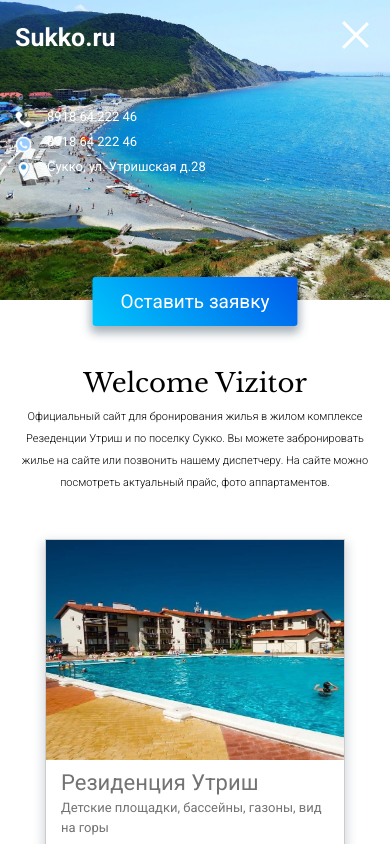
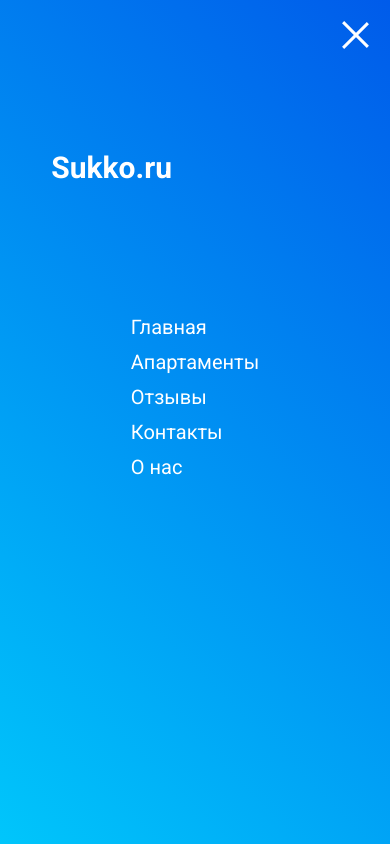
Before and after one commit to DaniilM29/lending, a plain HTML site: page index.html in a window 390 px wide. Both pictures are taken after a click on the button 355 px from the left and 35 px from the top of the page. Shown: the top 844 px of the page. Drawn offline with nearby package versions, Linux system fonts and the light colour scheme.

Commit message:
Add files via upload

```diff
--- a/app.js
+++ b/app.js
@@ -41,19 +41,14 @@ $(document).ready(function(){
 
 
 
-const btn = document.querySelector(".btn-mobile");
-const menuCentr = document.querySelector('.menu-mobile');
-const menuLink = document.querySelectorAll('.menu-link');
+const buttons = document.querySelectorAll('.btn-mobile');
+const nav = document.querySelector('.nav');
+const formClose = document.querySelectorAll('.close');
 
-btn.onclick = () =>{
-    btn.classList.toggle('btn-active');
-    menuCentr.classList.toggle('menu-mobile-active');
-    menu.classList.toggle('nav-active');
-};
+buttons.forEach(button => button.addEventListener("click", function() {
+    nav.classList.toggle('active');
+}));
 
-menuLink.forEach(function(item){
-    item.addEventListener('click', function(){
-        menuCentr.classList.toggle('menu-mobile-active');
-        menu.classList.toggle('nav-active');
-    })
-})
+formClose.forEach(closeForm  => closeForm.addEventListener("click", function() {
+    nav.classList.remove('active');
+}));
--- a/css/style.css
+++ b/css/style.css
@@ -28,7 +28,6 @@ body{
 	background: url(../img/bg.jpg);
 	background-repeat: no-repeat;
 	background-size: cover;
-	background-position: center;
 	height: 500px;
 	position: relative;
 	text-align: center;
@@ -452,7 +451,7 @@ body{
 
 
 
-
+/*mobile menu*/
 
 
 .btn-mobile{
@@ -478,53 +477,70 @@ body{
 .btn-lines:first-child{
 	margin-top: 0;
 }
-.btn-active .btn-lines:nth-child(2){
+.active .btn-lines:nth-child(2){
 	display: none;
 }
-.btn-active .btn-lines:nth-child(1){
+.active .btn-lines:nth-child(1){
 	transform: rotate(-45deg);
 	margin: 0 0 -11px 0;
 }
-.btn-active .btn-lines:nth-child(3){
+.active .btn-lines:nth-child(3){
 	transform: rotate(45deg);
 }
 
 
-.nav{
-	transition: 0.3s all;
-	position: fixed;;
-	background: rgba(0, 0, 0, 0.8);
+.bg-menu{
+	transition: 0.3s;
+	opacity: 0;
+	visibility: hidden;
+	position: fixed;
+	background: linear-gradient(45deg, #00c6fb, #005bea);
+	top: 0;
+	bottom: 0;
+	right: 0;
+	left: 0;
+	z-index: 1;
 }
-.nav-active{
-	top: 0;
-	left:0;
-	right: 0;
-	bottom: 0;
+.active .bg-menu{
+	opacity: 1;
+	visibility: visible;
+}
+.btn-mobile{
+	z-index: 2;
+	display: none;
 }
 .menu-mobile{
-	display: none;
-	align-items: center;
-	flex-direction: column;
+	z-index: 3;
 	position: fixed;
 	left: 50%;
-	top: -50%;
-	transform: translate(-50%, -50%);
-	transition: 0.3s all;
+	top:-50%;
+	transform: translate(-50%, -60%);
+	transition: 0.3s;
+	text-align: left;
 }
-.menu-mobile-active{
-	top: 50%;
-	position: relative;
+.active .menu-mobile{
+	top:50%;
 }
-.menu-list{
-	padding: 15px;
-	cursor: pointer;
+.mobile-menu-list{
+	z-index: 4;
+	margin-bottom: 15px;
 }
-.menu-list:hover {
-	border-bottom: 1px solid #fff;
-	border-top: 1px solid #fff;
+.menu-link{
+	z-index: 5;
+	color: #fff;
+	font-size: 20px;
 }
 
+.menu-logo{
+	color: #fff;
+	font-size: 30px;
+	font-weight: 700;
+	position: absolute;
+	top: -94%;
+	left: -62%;
+}
 
+/*mobile menu*/
 
 
 
@@ -664,6 +680,9 @@ body{
 	.header-menu{
 		display: none;
 	}
+	.btn-mobile{
+		display: flex;
+	}
 	.email{
 		display: none;
 	}
@@ -733,7 +752,7 @@ body{
 		height: 300px;
 	}
 	.header-phone{
-		font-size: 13px;
+		font-size: 15px;
 	}
 	.contact-wrap{
 		margin-bottom: 6px;
@@ -812,4 +831,7 @@ body{
 	.head-btn{
 		display: block;
 	}
+	.header{
+		background-position: 68%;
+	}
 }
--- a/index.html
+++ b/index.html
@@ -56,21 +56,24 @@
  				</div>
 
 
- 				<button class="btn-mobile">
+
+	 			<nav class="nav">
+	 				<button class="btn-mobile">
 	 					<span class="btn-lines"></span>
 	 					<span class="btn-lines"></span>
 	 					<span class="btn-lines"></span>
-	 			</button>
-	 			<nav class="nav">
+	 				</button>
 		 			<ul class="menu-mobile">
-		 				<li class="menu-list"><a href="#" class="menu-link">Home</a></li>
-		 				<li class="menu-list"><a href="#id1" class="menu-link">About us</a></li>
-		 				<li class="menu-list"><a href="#id2" class="menu-link">Services</a></li>
-		 				<li class="menu-list"><a href="#id3" class="menu-link">Portfolio</a></li>
-		 				<li class="menu-list"><a href="#id4" class="menu-link">Blog</a></li>
-		 				<li class="menu-list"><a href="#id5" class="menu-link">Contact</a></li>
+		 				<li class="mobile-logo close"><a href="#" class="menu-logo">Sukko.ru</a></li>
+		 				<li class="mobile-menu-list close"><a href="#" class="menu-link">Главная</a></li>
+		 				<li class="mobile-menu-list close"><a href="#welcome" class="menu-link close">Апартаменты</a></li>
+		 				<li class="mobile-menu-list close"><a href="#reviews" class="menu-link">Отзывы</a></li>
+		 				<li class="mobile-menu-list close"><a href="#contacts" class="menu-link">Контакты</a></li>
+		 				<li class="mobile-menu-list close"><a href="#contacts" class="menu-link">О нас</a></li>
 		 			</ul>
-	 		</nav>
+		 			<div class="bg-menu close"></div>
+
+	 			</nav>
 
 
  			</div>
```
